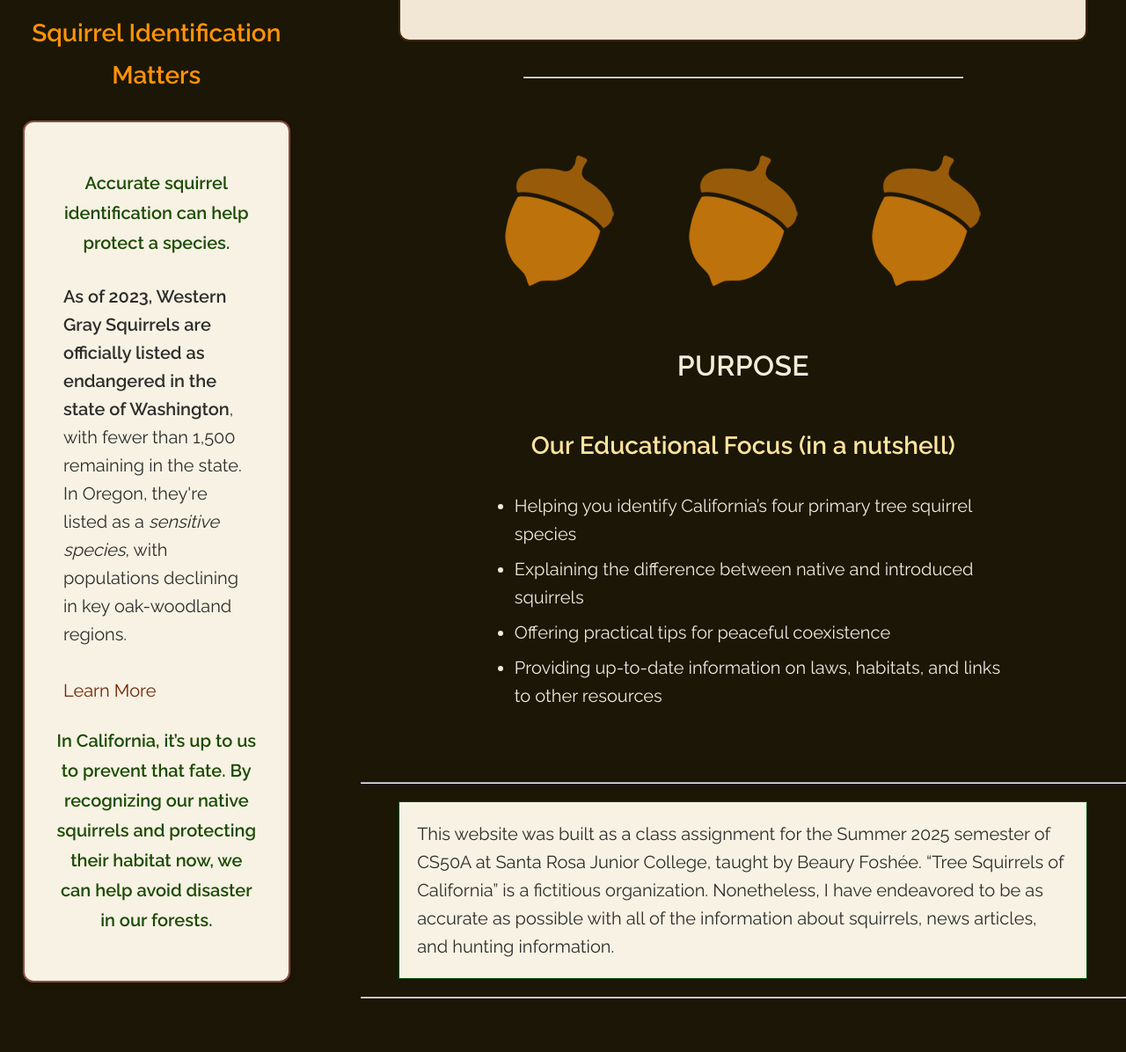
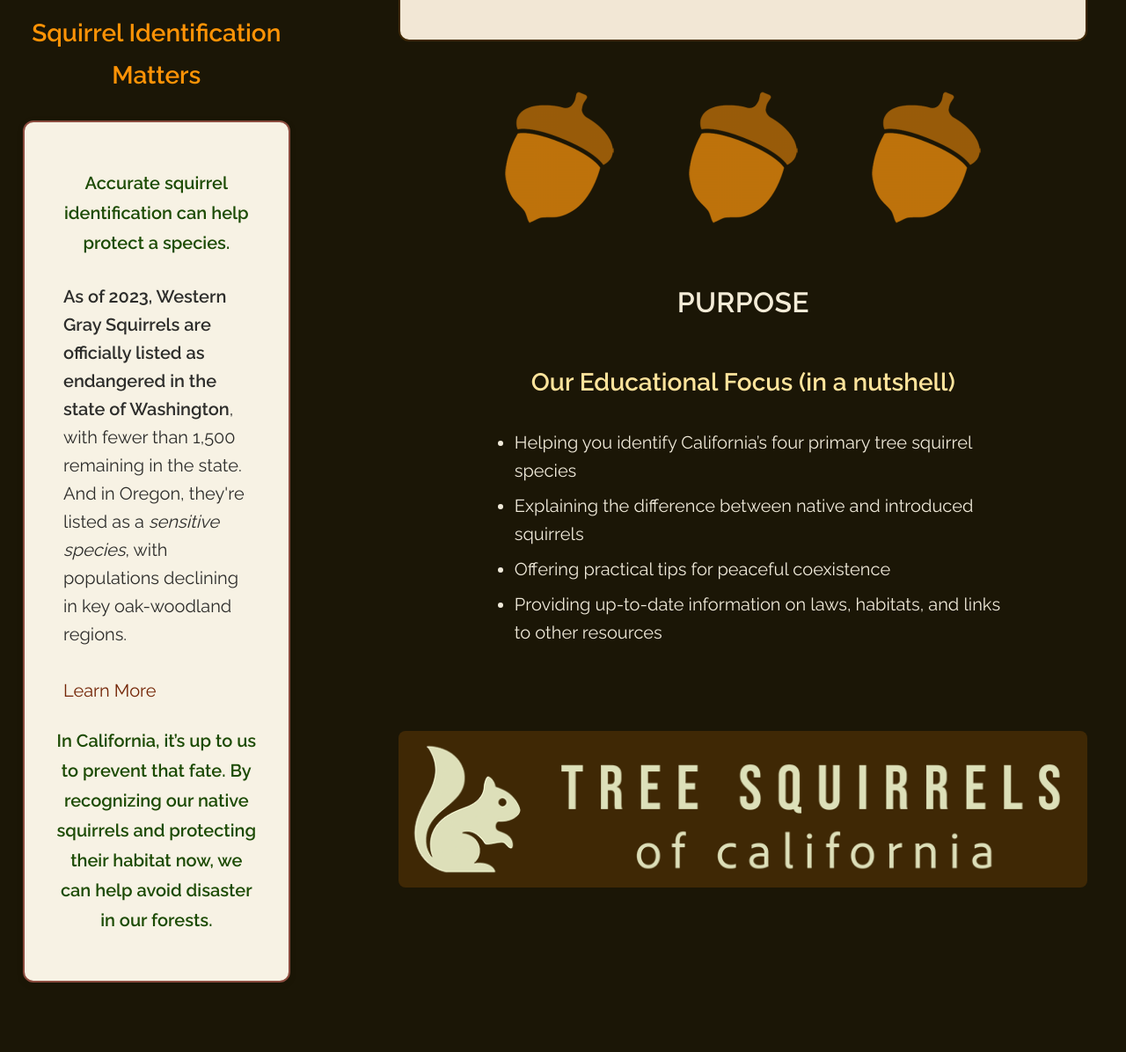
Before and after one commit to squirrel-rock/TSOC, a plain HTML site: page html/contact.html in a window 1280 px wide. Shown: the part 2165-3361 px from the top of the page at 88% size. Drawn offline with Linux system fonts and the light colour scheme; files whose address does not match are found by name; a web font is replaced by a local one.

```diff
--- a/html/contact.html
+++ b/html/contact.html
@@ -109,7 +109,7 @@
 </form>
 
 
-      <hr class="shorty"><br>
+
 
       <div class="acorn-row">
   <img src="../graphics/acorn-brown300x300-light.png" alt="brown acorn graphic">
@@ -131,13 +131,7 @@
 
 
 <br>
-<hr>
 
-      <p class="info-box left">
-        This website was built as a class assignment for the Summer 2025 semester of CS50A at Santa Rosa Junior College, taught by Beaury Foshée. “Tree Squirrels of California” is a fictitious organization. Nonetheless, I have endeavored to be as accurate as possible with all of the information about squirrels, news articles, and hunting information.
-      </p>
-
-      <hr><br>
 
           <div class="center fullwidth">
       <img src="../graphics/treeSquirrelLogo2.png" style="width:90%; border-radius:8px;" alt="TSOC logo - a squirrel silhouette on brown background">
@@ -191,7 +185,7 @@
 <div class="info-card bad center">
 <h4>Accurate squirrel identification can help protect a species.</h4>
 
-<p><strong>As of 2023, Western Gray Squirrels are officially listed as endangered in the state of Washington</strong>, with fewer than 1,500 remaining in the state. In Oregon, they're listed as a <em>sensitive species</em>, with populations declining in key oak-woodland regions.
+<p><strong>As of 2023, Western Gray Squirrels are officially listed as endangered in the state of Washington</strong>, with fewer than 1,500 remaining in the state. And in Oregon, they're listed as a <em>sensitive species</em>, with populations declining in key oak-woodland regions.
     <br><br>
   <a href="about.html#aboutWash"  style="text-align: center; color: rgb(115, 37, 6);">Learn More</a>
 </p>
```
Also changed, not shown: html/faq.html (+1 -1 lines).
